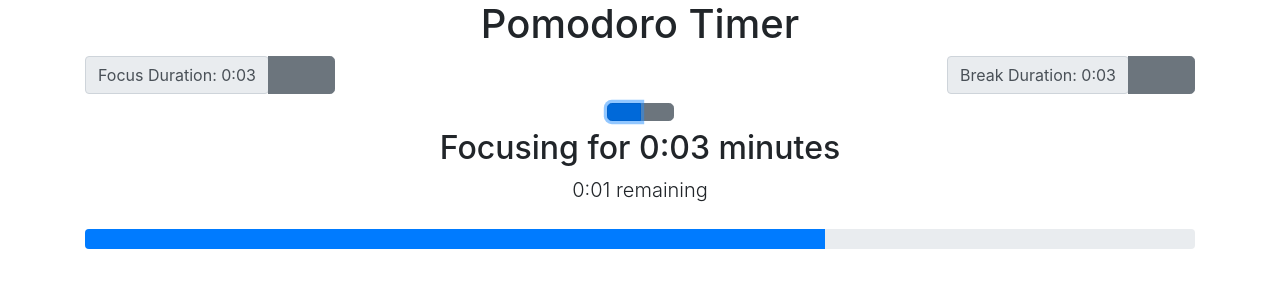
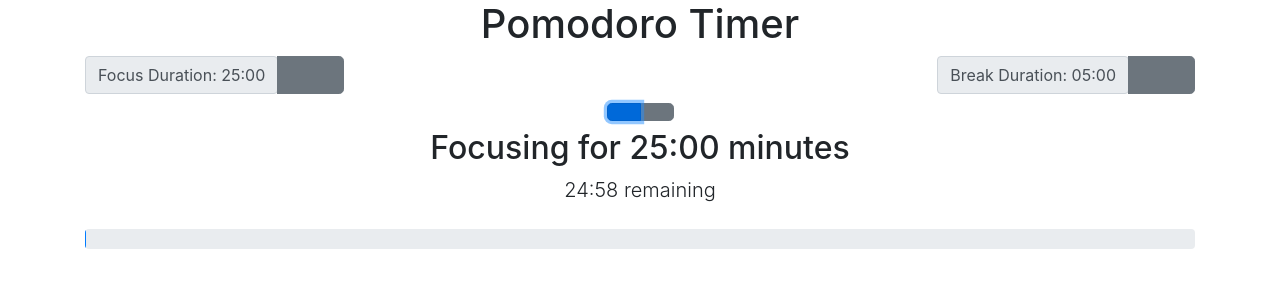
Before and after one commit to xJIsaac/Project_Pomodoro_Timer_Qualified_1, a React (Create React App) app: page / in a window 1280 px wide. Both pictures are taken after a click on the button 623 px from the left and 111 px from the top of the page. Shown: the top 300 px of the page. Built offline with nearby package versions, Linux system fonts and the light colour scheme; a web font is replaced by a local one.

Commit message:
Passed test suite

```diff
--- a/src/pomodoro/Pomodoro.js
+++ b/src/pomodoro/Pomodoro.js
@@ -5,10 +5,10 @@ import useInterval from "../utils/useInterval";
 function Pomodoro() {
   // Timer starts out paused
   const [isTimerRunning, setIsTimerRunning] = useState(false);
-  const [focusDuration, setFocusDuration] = useState(3000);
-  const [breakDuration, setBreakDuration] = useState(3000);
+  const [focusDuration, setFocusDuration] = useState(1500000);
+  const [breakDuration, setBreakDuration] = useState(300000);
   const [session, setSession] = useState({
-    totalTime: focusDuration + breakDuration + 2000,
+    totalTime: 0,
     isFocusing() {
       return this.totalTime > breakDuration + 1000 ? true : false;
     },
@@ -34,6 +34,24 @@ function Pomodoro() {
       return result * 100;
     },
   });
+  const display = {
+    setTime() {
+      return session.isFocusing() ? focusDuration : breakDuration;
+    },
+    elapsedTimePercentage() {
+      const result = session.isFocusing()
+        ? (focusDuration - session.focusTime()) / focusDuration
+        : (breakDuration - session.breakTime()) / breakDuration;
+      return result * 100;
+    },
+  };
+
+  function updateTotalTime() {
+    setSession({
+      ...session,
+      totalTime: focusDuration + breakDuration + 2000,
+    });
+  }
 
   useInterval(
     () => {
@@ -75,8 +93,6 @@ function Pomodoro() {
         ...session,
         totalTime: focusDuration + breakDuration + 2000,
       });
-      console.log("you clicked stop");
-      console.log(session.inProgress);
     }
   }
 
@@ -86,6 +102,7 @@ function Pomodoro() {
         ? setFocusDuration(Math.min(focusDuration + 300000, 3600000))
         : setFocusDuration(Math.max(focusDuration - 300000, 1000 * 60 * 5));
     }
+    updateTotalTime();
   }
 
   function handleBreakDurationChange(action) {
@@ -94,12 +111,13 @@ function Pomodoro() {
         ? setBreakDuration(Math.min(breakDuration + 1000 * 60, 1000 * 60 * 15))
         : setBreakDuration(Math.max(breakDuration - 60000, 60000));
     }
+    updateTotalTime();
   }
 
   function toMinAndSec(ms) {
     var min = Math.floor(ms / 60000);
     var sec = ((ms % 60000) / 1000).toFixed(0);
-    return min + ":" + (sec < 10 ? "0" : "") + sec;
+    return (min < 10 ? "0" : "") + min + ":" + (sec < 10 ? "0" : "") + sec;
   }
 
   return (
@@ -204,7 +222,7 @@ function Pomodoro() {
           <div className="col">
             {/* TODO: Update message below to include current session (Focusing or On Break) and total duration */}
             <h2 data-testid="session-title">
-              {session.message()} for {toMinAndSec(session.setTime())} minutes
+              {session.message()} for {toMinAndSec(display.setTime())} minutes
             </h2>
             {/* TODO: Update message below to include time remaining in the current session */}
             <p className="lead" data-testid="session-sub-title">
@@ -220,8 +238,8 @@ function Pomodoro() {
                 role="progressbar"
                 aria-valuemin="0"
                 aria-valuemax="100"
-                aria-valuenow={session.elapsedTimePercentage()} // TODO: Increase aria-valuenow as elapsed time increases
-                style={{ width: `${session.elapsedTimePercentage()}%` }} // TODO: Increase width % as elapsed time increases
+                aria-valuenow={display.elapsedTimePercentage()} // TODO: Increase aria-valuenow as elapsed time increases
+                style={{ width: `${display.elapsedTimePercentage()}%` }} // TODO: Increase width % as elapsed time increases
               />
             </div>
           </div>
```
